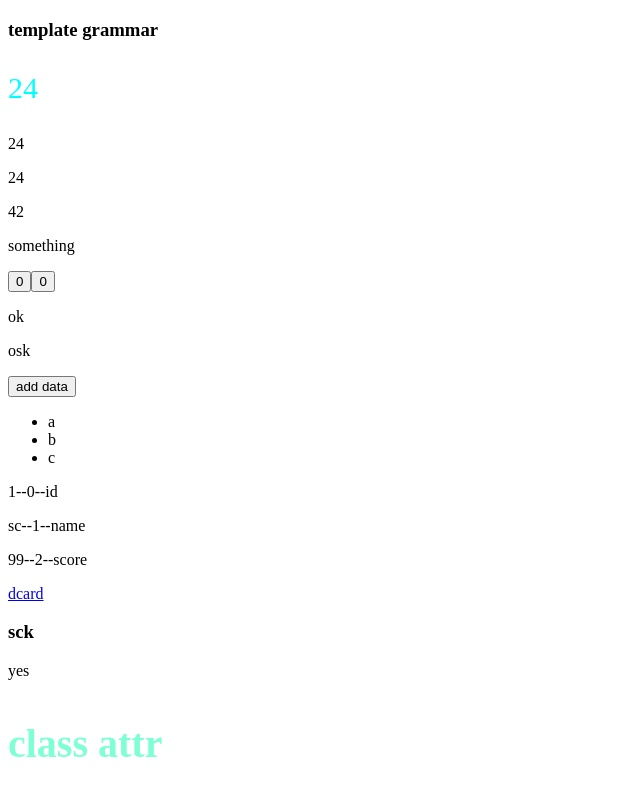
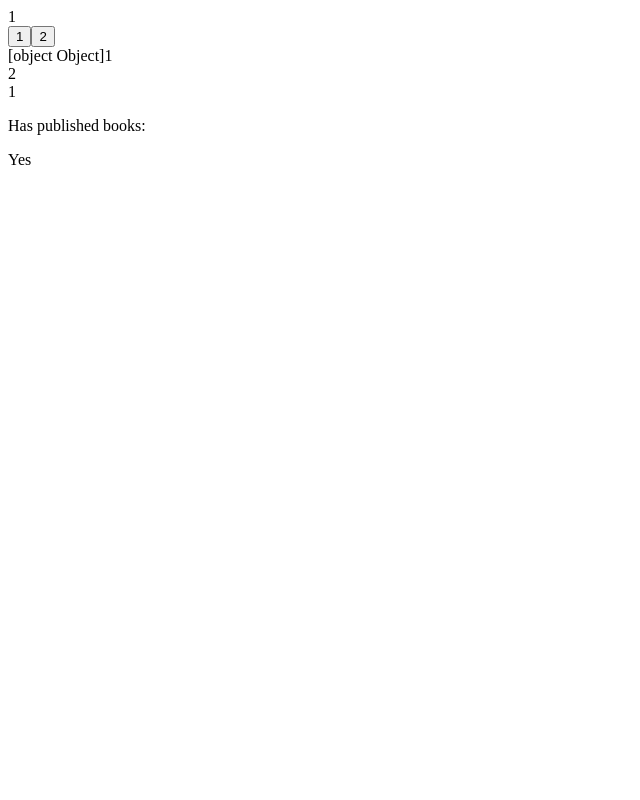
Before and after one commit to ashedid/vuestart, a Vue app: page / in a window 1280 px wide. Shown: the top 800 px of the page, without its empty margins (0-640 px from the left). Built offline with nearby package versions, Linux system fonts and the light colour scheme.

Commit message:
`ref` `reactive` `computed`

```diff
--- a/src/App.vue
+++ b/src/App.vue
@@ -1,11 +1,13 @@
 <template>
-  <First/>
+<!--  <First/>-->
+  <Second/>
 </template>
 
 
 <script setup>
 
 import First from "@/components/First.vue";
+import Second from "@/components/Second.vue";
 
 
 </script>
--- a/src/components/First.vue
+++ b/src/components/First.vue
@@ -2,7 +2,8 @@
   <h3>
     template grammar
   </h3>
-  <p :id="sid" :class="sclass" :title="stitle">{{ msg }}</p>
+  <p :id :class="sclass" :title="stitle">{{ msg }}</p>
+  <!--  attrs bind 同名简写 vue 3.4-->
   <p v-bind="objectOfAttrs">{{ num + 1 }}</p>
   <p>{{ ok ? num + 1 : 0 }}</p>
   <p>{{ msg.split('').reverse().join('') }}</p>
@@ -61,7 +62,7 @@ export default {
       num: 23,
       ok: true,
       rawHTML: "<p>something</p>",
-      sid: 'usa',
+      id: 'usa',
       sclass: "someclass",
       stitle: null || undefined || 'cla',
       sdisabled: false,
@@ -100,6 +101,7 @@ export default {
 
   },
   methods: {
+    // 箭头函数没有自己的 this 不可使用箭头
     add(msg, e) {
       this.buttoncount++
       console.log(e.target.innerHTML)
@@ -123,7 +125,11 @@ export default {
       console.log(this.array2)
     }
   },
-
+  watch: {
+    msg(newValue, oldValue) { // 侦听器
+      console.log(newValue, oldValue)
+    }
+  },
   computed: { //计算属性
     dxsContant() {
       return this.dixiashi.contant.length > 0 ? 'yes' : 'no'
--- /dev/null
+++ b/src/components/Second.vue
@@ -0,0 +1,96 @@
+<script setup>
+import {ref, computed, reactive} from 'vue'
+
+
+// `setup` 是一个特殊的钩子，专门用于组合式 API。
+// setup() {
+const count = ref(0)
+const state = reactive({count})
+
+function increment() {
+  // 在 JavaScript 中需要 .value
+  count.value++
+}
+
+state.count = 1
+console.log("count.value" + count.value)
+// 将 ref 暴露给模板
+
+
+const otherCount = ref(2)
+
+state.count = otherCount
+console.log(state.count) // 2
+// 原始 ref 现在已经和 state.count 失去联系
+console.log(count.value) // 1
+
+
+const books = reactive([ref('Vue 3 Guide')])
+// 这里需要 .value
+console.log(books[0].value)
+
+const map = reactive(new Map([['count', ref(0)]]))
+// 这里需要 .value
+console.log(map.get('count').value)
+
+
+const raw = {}
+const proxy = reactive(raw)
+
+// 代理对象和原始对象不是全等的
+console.log(proxy === raw) // false
+// }
+// 仅使用你声明对象的代理版本
+
+const object = {id: ref(1)}
+// 非顶级不解包
+
+
+const {id} = object //解构语法 解包
+
+const author = ref({
+  name: 'John Doe',
+  books: [
+    'Vue 2 - Advanced Guide',
+    'Vue 3 - Basic Guide',
+    'Vue 4 - The Mystery'
+  ]
+})
+
+// 一个计算属性 ref
+const publishedBooksMessage = computed(() => {
+
+  //可以通过 publishedBooksMessage.value 访问计算结果
+  //计算属性 ref 也会在模板中自动解包，因此在模板表达式中引用时无需添加 .value
+  //Vue 的计算属性会自动追踪响应式依赖 同时更新
+  return author.value.books.length > 0 ? 'Yes' : 'No'
+})
+console.log(publishedBooksMessage.value)
+
+</script>
+
+<template>
+  <div>{{ count }}</div>
+  <button @click="increment">
+    {{ count }}
+  </button>
+  <button @click="state.count++">
+    {{ state.count }}
+  </button>
+  <div>{{ object.id + 1 }}</div>
+  <!--  非顶级不解包-->
+  <div>{{ id + 1 }}</div>
+  <!--  解构语法 解包-->
+
+
+  <div>{{ object.id }}</div>
+  <!--  文本插值 ===   {{ object.id.value }} -->
+
+
+  <p>Has published books:</p>
+  <span>{{ publishedBooksMessage }}</span>
+</template>
+
+<style scoped>
+
+</style>
```
